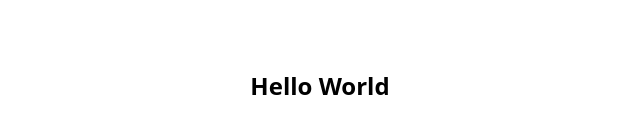
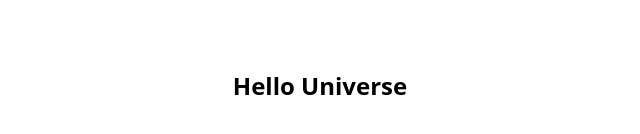
Before and after one commit to hayato94087/next-tutorial, a Next.js app: page / in a window 1280 px wide. Shown: the part 314-448 px from the top of the page, without its empty margins (320-960 px from the left). Built offline with nearby package versions, Linux system fonts and the light colour scheme.

Commit message:
husky + lint-staged 動作確認

```diff
--- a/src/app/page.tsx
+++ b/src/app/page.tsx
@@ -5,7 +5,7 @@ const Home: FC = () => {
     <main>
       <div className="flex h-screen items-center justify-center">
         <div className="flex flex-col items-center">
-          <h1 className="text-2xl font-bold">Hello World</h1>
+          <h1 className="text-2xl font-bold">Hello Universe</h1>
         </div>
       </div>
     </main>
```
